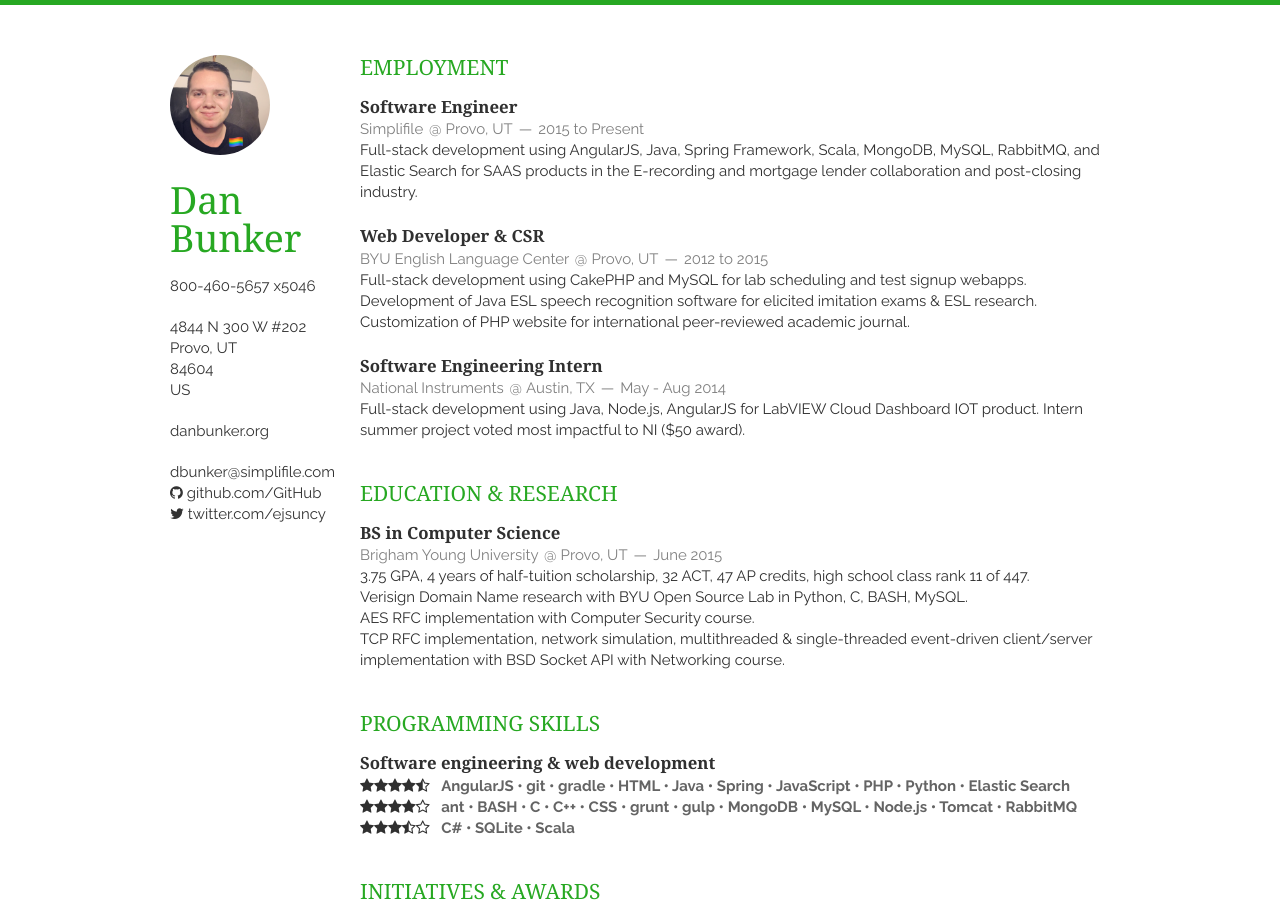
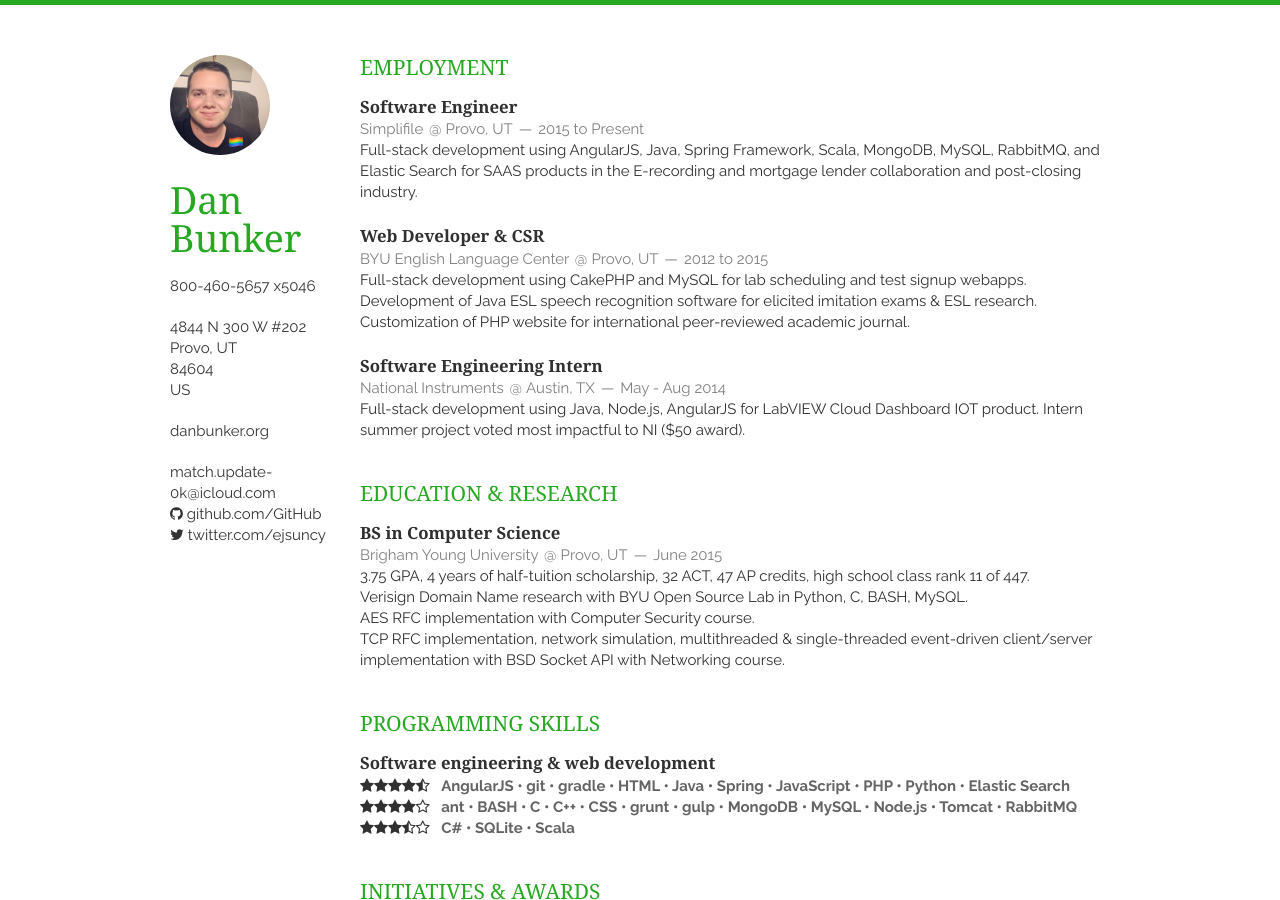
Before and after one commit to ejsuncy/ejsuncy.github.io, a Jekyll site: the page built from index.html, in a window 1280 px wide and 900 px high. Built offline with Jekyll 4.4.1, drawn with Linux system fonts in a browser that asks for light colours; nearby versions of some CDN libraries; Markdown is read by kramdown in place of the engine named in the settings; the list of posts is cut into pages by our own code.

Commit message:
Update _config.yml

```diff
--- a/_config.yml
+++ b/_config.yml
@@ -16,8 +16,8 @@ author: Dan Bunker
 baseurl:
 title: Dan Bunker - Resume
 name: Dan Bunker
-email: dbunker@simplifile.com
-email_full: mailto:dbunker@simplifile.com
+email: match.update-0k@icloud.com
+email_full: mailto:match.update-0k@icloud.com
 website: danbunker.org
 website_full: http://danbunker.org
 github: ejsuncy
```
